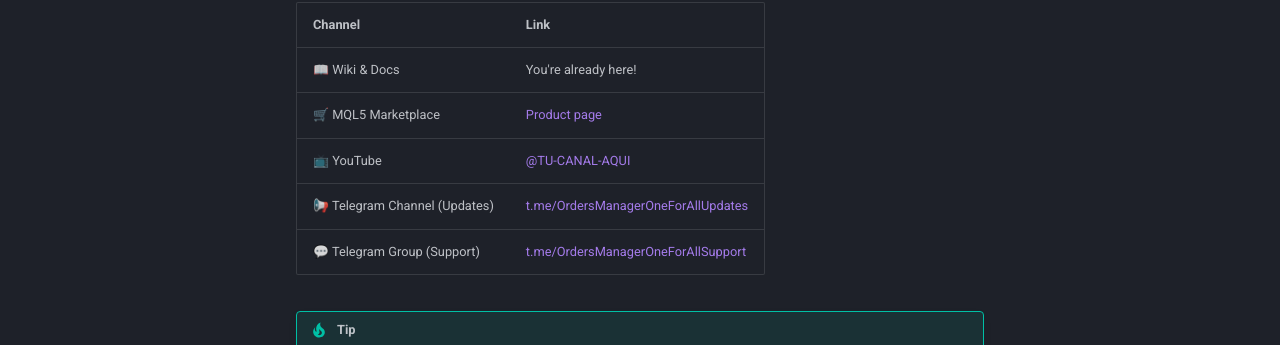
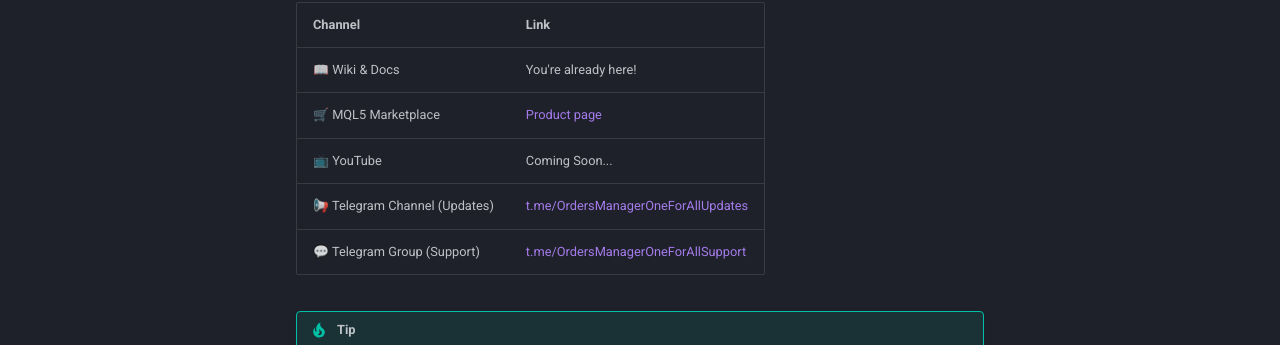
Before and after one commit to cgMatta/orders-manager-one-for-all-wiki, an MkDocs documentation site: the page built from docs/index.md, in a window 1280 px wide and 900 px high, scrolled down 1254 px. Shown: the part 397-742 px from the top of the window. Built offline with MkDocs 1.6.1 and Material for MkDocs 9.7.7, drawn with Linux system fonts in a browser that asks for light colours; comment, search, counter and statistics services are not loaded.

Commit message:
fix: updating YouTube info

```diff
--- a/docs/index.md
+++ b/docs/index.md
@@ -51,7 +51,7 @@
 |---------|------|
 | 📖 Wiki & Docs | You're already here! |
 | 🛒 MQL5 Marketplace | [Product page](#) |
-| 📺 YouTube | [@TU-CANAL-AQUI](https://youtube.com/@TU-CANAL-AQUI) |
+| 📺 YouTube | Coming Soon... |
 | 📢 Telegram Channel (Updates) | [t.me/OrdersManagerOneForAllUpdates](https://t.me/OrdersManagerOneForAllUpdates) |
 | 💬 Telegram Group (Support) | [t.me/OrdersManagerOneForAllSupport](https://t.me/OrdersManagerOneForAllSupport) |
 
```
